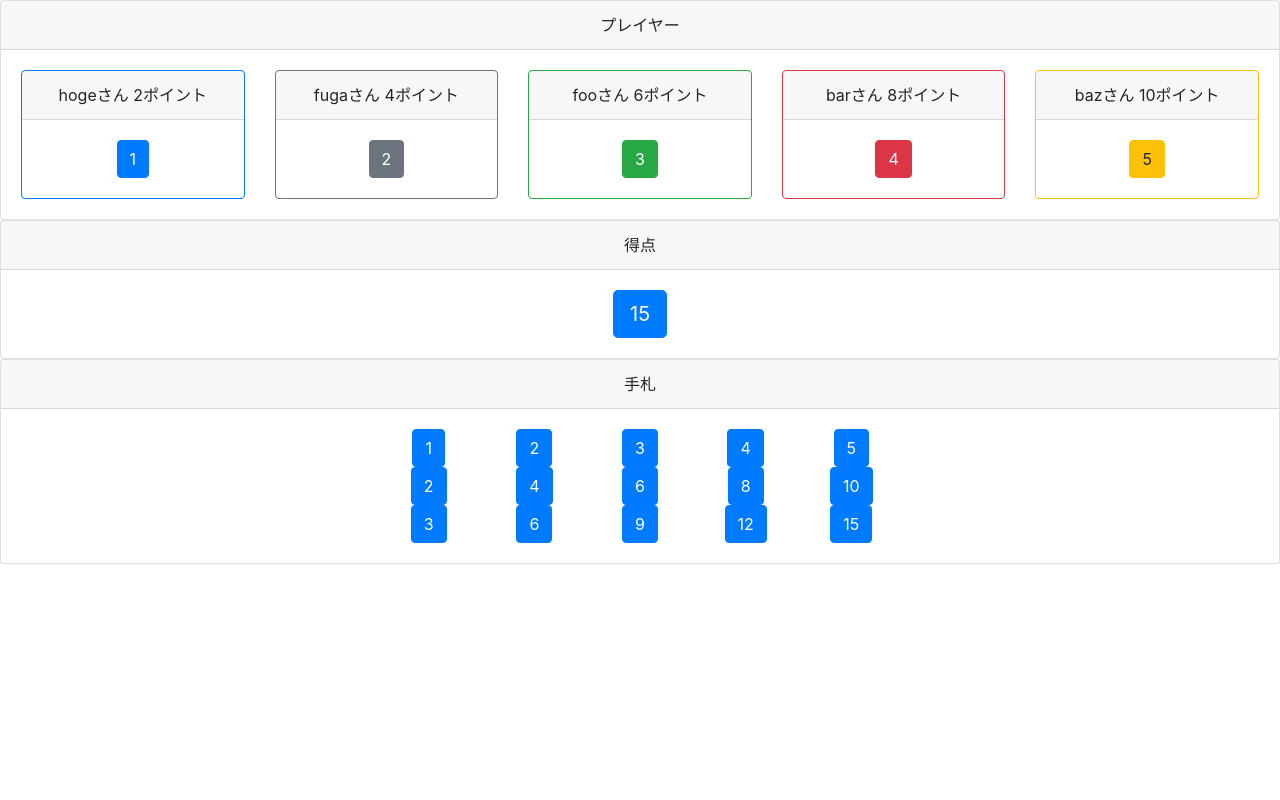
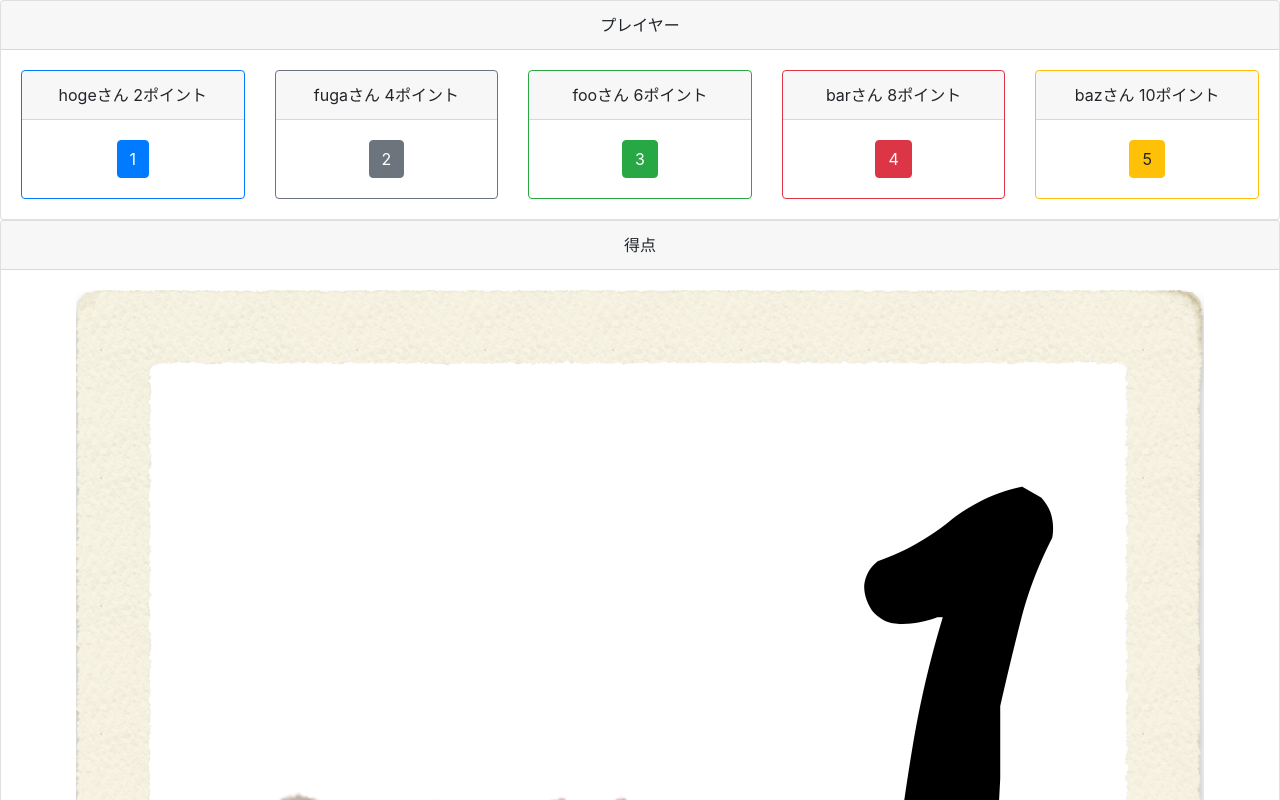
Before and after one commit to mtsml/hagetaka, a React (Create React App) app: page / in a window 1280 px wide. Shown: the top 800 px of the page. Built offline with nearby package versions, Linux system fonts and the light colour scheme.

Commit message:
[Mod] 得点カード差し替え

```diff
--- a/src/Point.js
+++ b/src/Point.js
@@ -1,9 +1,10 @@
 import React from 'react'
-import { Button } from 'react-bootstrap'
+import { Image } from 'react-bootstrap'
 
 const Point = (props) => {
+    const png = require('./1.png')
     return (
-    <Button size="lg">{props.point}</Button>
+        <Image src={png} />
     )
 }
 
```
Also changed, not shown: src/1.png (added).
